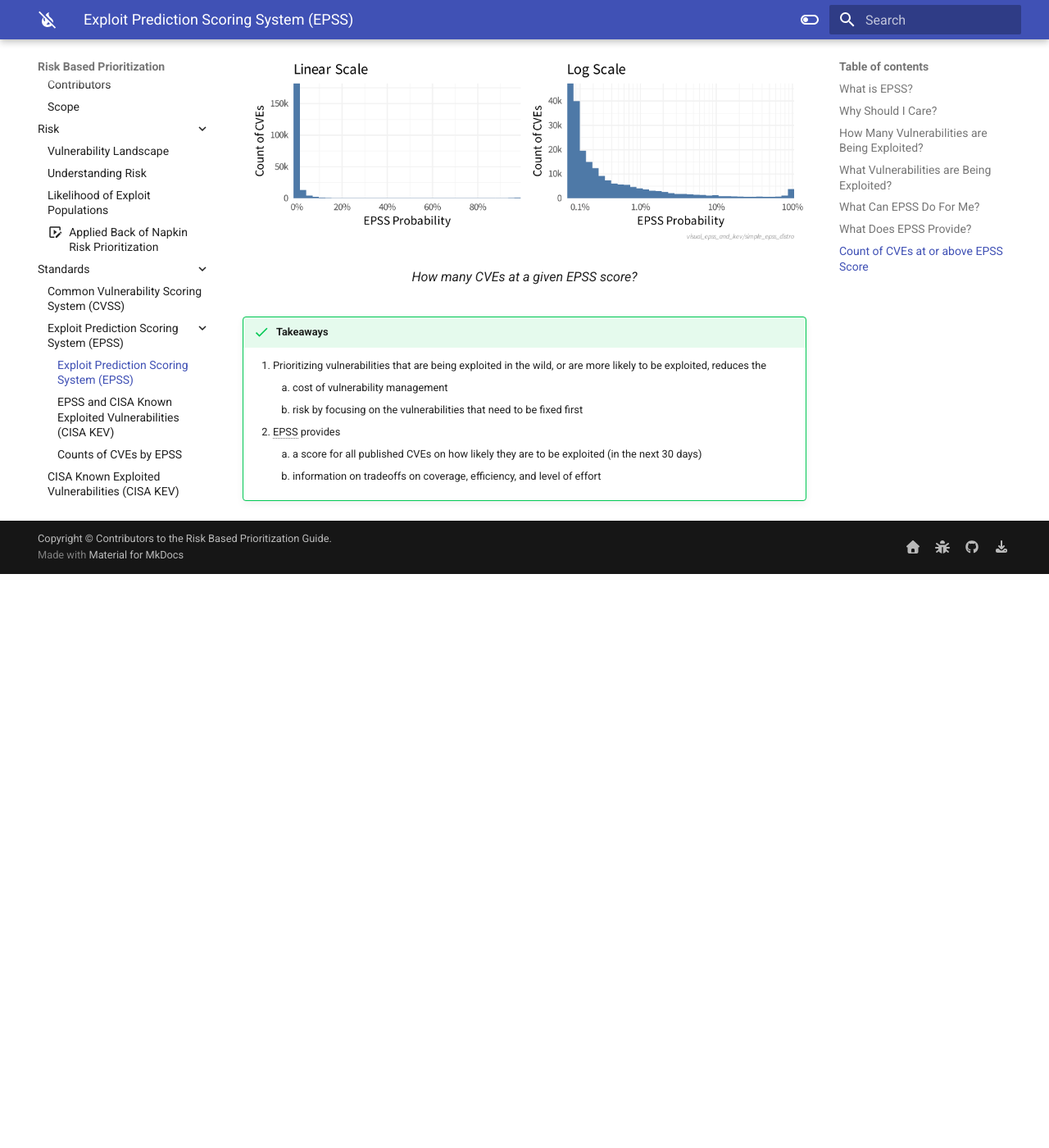
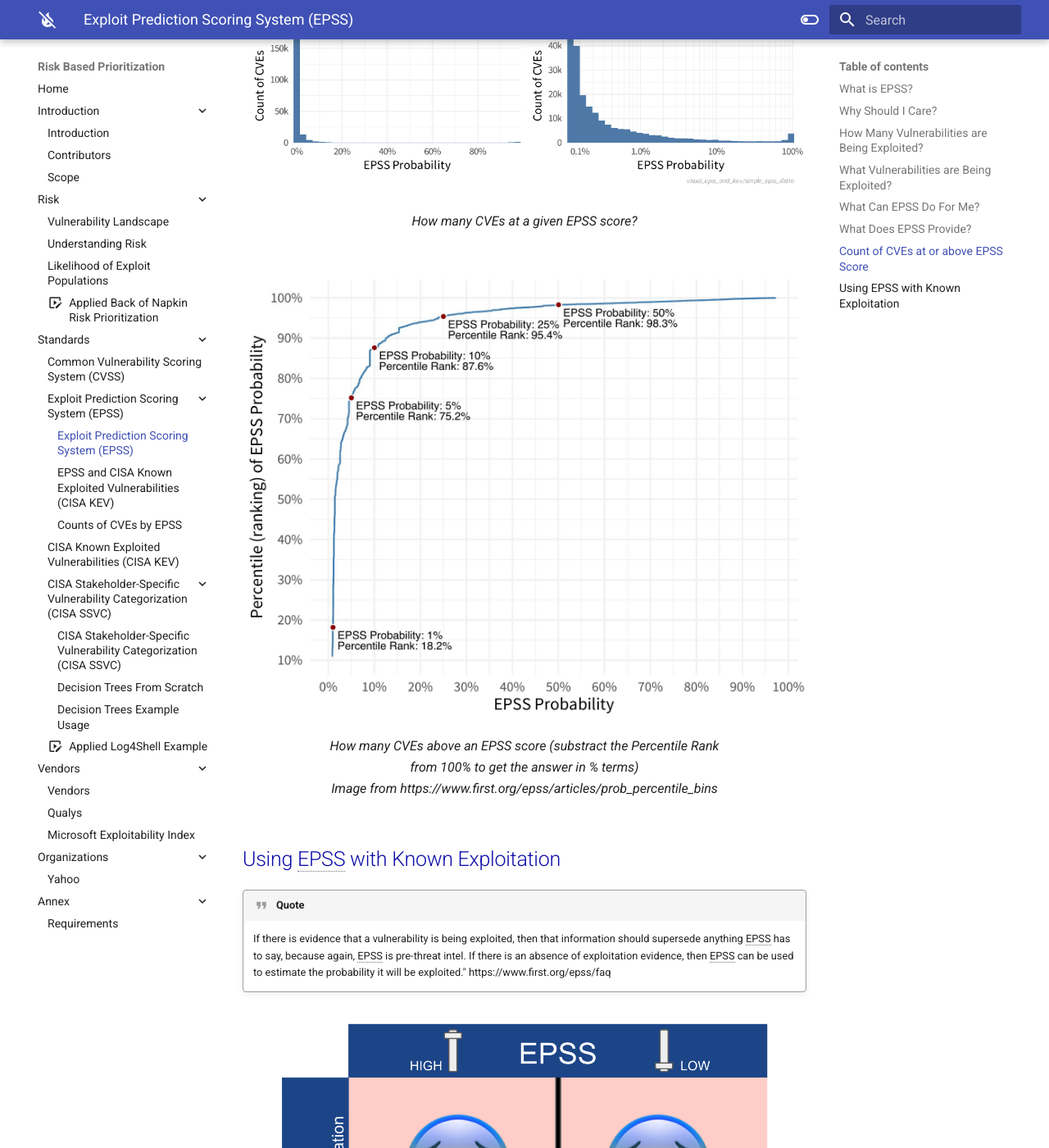
Before and after one commit to RiskBasedPrioritization/RiskBasedPrioritization.github.io, an MkDocs documentation site: the page built from docs/epss/Introduction_to_EPSS.md, in a window 1280 px wide and 1400 px high, scrolled down 3274 px. Shown: the whole window at 82% size. Built offline with MkDocs 1.6.1 and Material for MkDocs 9.7.7, drawn with Linux system fonts in a browser that asks for light colours; comment, search, counter and statistics services are not loaded; before the commit the page ends 3974 px from its top, so only the background shows below that; some of the changed text lies outside the part shown.

Commit message:
add epss worry quadrant, epss percentiles

```diff
--- a/docs/epss/Introduction_to_EPSS.md
+++ b/docs/epss/Introduction_to_EPSS.md
@@ -74,12 +74,31 @@
 
 In stark contrast to CVSS Base Scores and Ratings, (which are top heavy - most CVEs at the upper end of Severity), EPSS is bottom heavy (the vast majority of CVEs have a low EPSS score).
 
-TODO Count of CVEs at or above EPSS Score - diagram below is count at an EPSS score - not above
 <figure markdown>
-  ![Image title](../assets/images/epss_hist.png)
+  ![](../assets/images/epss_hist.png)
   <figcaption> How many CVEs at a given EPSS score?
 </figcaption>
 </figure>
+
+<figure markdown>
+  ![](../assets/images/epss_percentiles.png)
+  <figcaption> How many CVEs above an EPSS score (substract the Percentile Rank from 100% to get the answer in % terms)<br>Image from https://www.first.org/epss/articles/prob_percentile_bins
+</figcaption>
+</figure>
+
+## Using EPSS with Known Exploitation
+
+!!! quote
+
+    If there is evidence that a vulnerability is being exploited, then that information should supersede anything EPSS has to say, because again, EPSS is pre-threat intel. If there is an absence of exploitation evidence, then EPSS can be used to estimate the probability it will be exploited." https://www.first.org/epss/faq
+
+<figure markdown>
+  ![](../assets/images/worry_quadrant.png){width="600"}
+  <figcaption> Using EPSS with Known Exploitation
+</figcaption>
+</figure>
+
+
 
 
 !!! success "Takeaways"
@@ -91,3 +110,7 @@
           1. a score for all published CVEs on how likely they are to be exploited (in the next 30 days)
           2. information on tradeoffs on coverage, efficiency, and level of
            effort
+
+    !!! quote
+
+        If there is evidence that a vulnerability is being exploited, then that information should supersede anything EPSS has to say, because again, EPSS is pre-threat intel. If there is an absence of exploitation evidence, then EPSS can be used to estimate the probability it will be exploited." https://www.first.org/epss/faq
```
Also changed, not shown: docs/assets/images/epss_percentiles.png (added), docs/assets/images/worry_quadrant.png (added).
